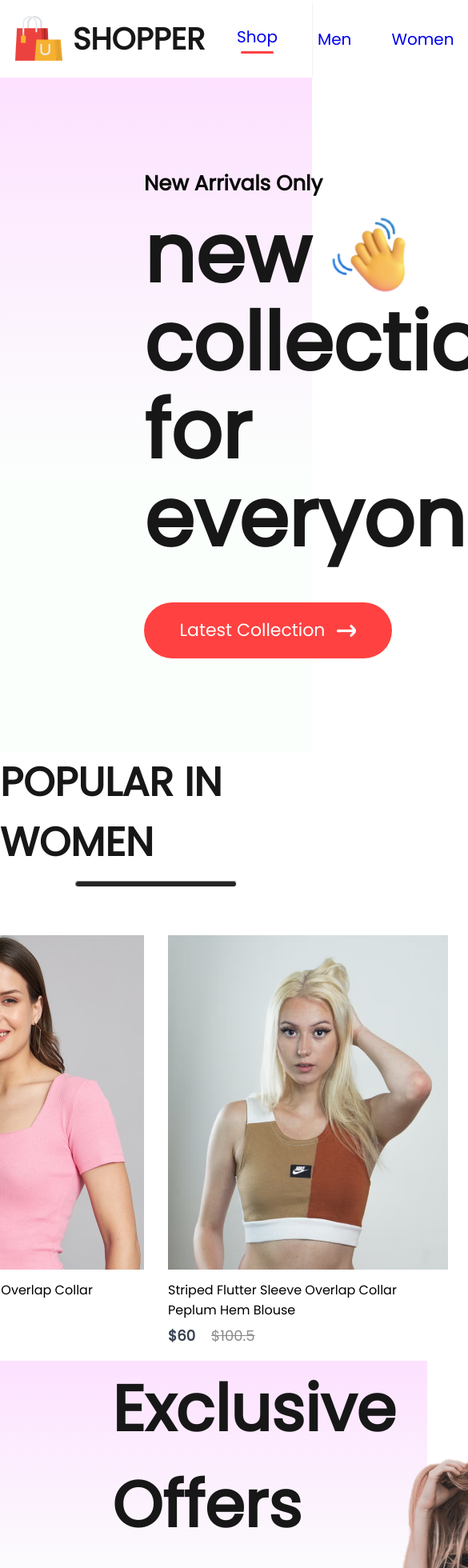
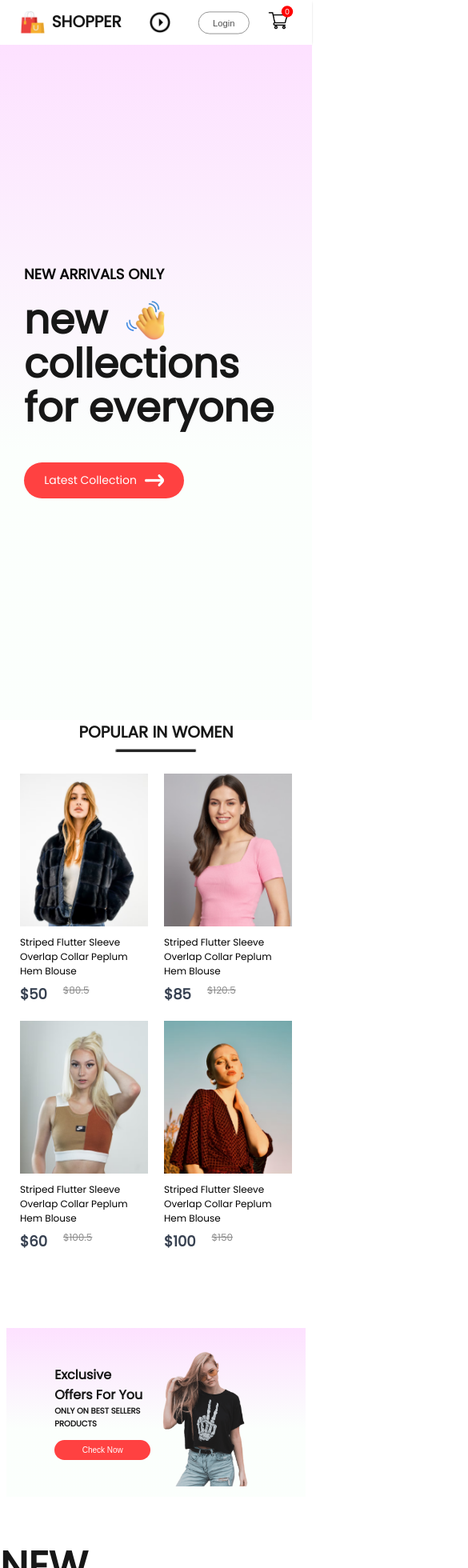
Before and after one commit to nguyenfrancis6/ecommerce, a React (Create React App) app in the folder frontend/: page / in a window 390 px wide. Shown: the top 1960 px of the page at 80% size, 585 px wide, since content can reach past the window. Built offline with nearby package versions, Linux system fonts and the light colour scheme.

Commit message:
added function to update cart quantity, dropdown menu toggle, and made navbar, item, hero, popular, and offer components responsive

```diff
--- a/frontend/src/Components/Hero/Hero.css
+++ b/frontend/src/Components/Hero/Hero.css
@@ -57,3 +57,117 @@
   align-items: center;
   justify-content: center;
 }
+
+@media(max-width:1280px){
+  .hero-left{
+    padding-left: 100px;
+  }
+
+  .hero-left h2{
+    font-size: 22px;
+  }
+
+  .hero-left p{
+    font-size: 60px;
+  }
+
+  .hero-hand-icon img{
+    width: 80px;
+  }
+
+  .hero-latest-btn{
+    gap: 10px;
+    width: 250px;
+    height: 60px;
+    margin-top: 20px;
+    font-size: 18px;
+  }
+
+  .hero-right img{
+    width: 500px;
+  }
+}
+
+@media(max-width:1024px){
+  .hero-left{
+    padding-left: 80px;
+  }
+
+  .hero-left h2{
+    font-size: 20px;
+  }
+
+  .hero-left p{
+    font-size: 50px;
+  }
+
+  .hero-hand-icon img{
+    width: 65px;
+  }
+
+  .hero-latest-btn{
+    width: 220px;
+    height: 50px;
+    font-size: 16px;
+  }
+
+  .hero-right img{
+    width: 400px;
+  }
+}
+
+@media(max-width:800px){
+  .hero-left{
+    padding-left: 30px;
+  }
+
+  .hero-left h2{
+    font-size: 16px;
+  }
+
+  .hero-left p{
+    font-size: 40px;
+  }
+
+  .hero-hand-icon img{
+    width: 50px;
+  }
+
+  .hero-latest-btn{
+    width: 175px;
+    height: 40px;
+    font-size: 13px;
+  }
+
+  .hero-right img{
+    width: 300px;
+  }
+}
+
+@media(max-width: 500px){
+  .hero{
+    flex-direction: column;
+  }
+
+  .hero-right{
+    display:none;
+  }
+
+  .hero-left h2{
+    font-size: 18px;
+  }
+
+  .hero-left p{
+    font-size: 50px;
+  }
+
+  .hero-hand-icon img{
+    width: 55px;
+  }
+
+  .hero-latest-btn{
+    width: 200px;
+    height: 45px;
+    font-size: 14px;
+  }
+}
--- a/frontend/src/Components/Hero/Hero.jsx
+++ b/frontend/src/Components/Hero/Hero.jsx
@@ -8,7 +8,7 @@
   return (
     <div className='hero'>
       <div className="hero-left">
-        <h2>New Arrivals Only</h2>
+        <h2>NEW ARRIVALS ONLY</h2>
         <div>
           <div className="hero-hand-icon">
              <p>new</p>
--- a/frontend/src/Components/Item/Item.css
+++ b/frontend/src/Components/Item/Item.css
@@ -1,5 +1,9 @@
 .item {
-  width: 350px;
+  width: 280px;
+}
+
+.item img{
+  width: 280px;
 }
 
 .item p{
@@ -28,3 +32,58 @@
   transform: scale(1.05);
   transition: 0.6s;
 }
+
+@media(max-width: 1280px){
+  .item{
+    width: 220px;
+    font-size: 14px;
+  }
+
+  .item img{
+    width: 220px;
+  }
+
+  .item-price-old{
+    font-size: 14px;
+  }
+}
+
+@media(max-width: 1024px){
+  .item{
+    width: 170px;
+    font-size: 13px;
+  }
+
+  .item img{
+    width: 170px;
+  }
+
+  .item-price-old{
+    font-size: 13px;
+  }
+}
+
+@media(max-width: 800px){
+  .item{
+    width: 120px;
+    font-size: 12px;
+  }
+
+  .item img{
+    width: 120px;
+  }
+
+  .item-price-old{
+    font-size: 12px;
+  }
+}
+
+@media(max-width: 500px){
+  .item{
+    width: 160px;
+  }
+
+  .item img{
+    width: 160px;
+  }
+}
--- a/frontend/src/Components/Navbar/Navbar.css
+++ b/frontend/src/Components/Navbar/Navbar.css
@@ -3,6 +3,7 @@
   justify-content: space-around;
   padding: 16px;
   box-shadow: 0 1px 3px -2px black;
+  align-items: center;
 }
 
 .nav-logo {
@@ -80,3 +81,119 @@
   background: red;
   color: white;
 }
+
+.nav-dropdown{
+  display: none;
+}
+
+@media(max-width: 1280px){
+  .navbar{
+    padding: 12px 50px;
+  }
+
+  .nav-logo img{
+    width: 40px;
+  }
+
+  .nav-logo p{
+    font-size: 25px;
+  }
+
+  .nav-menu {
+    gap: 30px;
+    font-size: 16px;
+  }
+
+  .nav-login-cart{
+    gap: 30px;
+  }
+
+  .nav-login-cart button{
+    width: 120px;
+    height: 45px;
+    font-size: 16px;
+  }
+
+  .nav-cart-count{
+    margin-left: -40px;
+    font-size: 12px;
+  }
+}
+
+@media(max-width: 1024px){
+  .navbar{
+    padding: 12px 30px;
+  }
+
+  .nav-menu{
+    gap: 25px;
+    font-size: 14px;
+  }
+
+  .nav-login-cart button{
+    width: 80px;
+    height: 35px;
+    font-size: 14px;
+  }
+
+  .nav-login-cart img{
+    width: 30px;
+  }
+
+  .nav-cart-count{
+    width: 18px;
+    height: 18px;
+
+  }
+}
+
+@media(max-width: 800px){
+  .navbar{
+    padding: 10px 0px;
+  }
+
+  .nav-dropdown{
+    display: block;
+    width: 30px;
+    rotate: -90deg;
+    transition: 0.5s;
+  }
+
+  .nav-menu{
+    display: none;
+    height: 80px;
+    width: 100%;
+    position: absolute;
+    background-color: white;
+    justify-content: center;
+    top:50px;
+  }
+
+  .nav-menu-visible{
+    display: flex;
+  }
+
+  .nav-dropdown.open{
+    transform: rotate(90deg);
+  }
+}
+
+@media(max-width: 500px){
+  .navbar{
+    padding: 8px 0px;
+    gap: 0;
+  }
+
+  .nav-logo{
+    transform: scale(0.8);
+  }
+
+  .nav-menu{
+    height: 70px;
+    top: 50px;
+  }
+
+  .nav-login-cart{
+    transform: scale(0.8);
+  }
+}
--- a/frontend/src/Components/Navbar/Navbar.jsx
+++ b/frontend/src/Components/Navbar/Navbar.jsx
@@ -1,12 +1,21 @@
-import { useState } from 'react'
+import { useState, useContext, useRef } from 'react'
 import './Navbar.css'
 import logo from '../assets/logo.png'
 import cart_icon from '../assets/cart_icon.png'
 import { Link } from 'react-router-dom'
+import { ShopContext } from '../../Context/ShopContext'
+import nav_dropdown from '../assets/nav_dropdown.png'
 
 export const Navbar = () => {
 
   const [menu, setMenu] = useState("shop")
+  const {getTotalCartItems} = useContext(ShopContext)
+  const menuRef = useRef();
+
+  const dropdown_toggle = (e) => {
+    menuRef.current.classList.toggle('nav-menu-visible')
+    e.target.classList.toggle('open');
+  }
 
   return (
     <div className='navbar'>
@@ -14,7 +23,8 @@
         <img src={logo} alt=""/>
         <p>SHOPPER</p>
       </div>
-      <ul className="nav-menu">
+      <img className='nav-dropdown' onClick={dropdown_toggle} src={nav_dropdown} alt="" />
+      <ul className="nav-menu" ref={menuRef}>
         <li onClick={() => {setMenu('shop')}}><Link style={{ textDecoration: 'none' }} to='/'>Shop</Link>{menu==="shop" ? <hr/> : <></>}</li>
         <li onClick={() => {setMenu('mens')}}><Link style={{ textDecoration: 'none' }} to='/mens'>Men</Link>{menu==="mens" ? <hr/> : <></>}</li>
         <li onClick={() => {setMenu('womens')}}><Link style={{ textDecoration: 'none' }} to='/womens'>Women</Link>{menu==="womens" ? <hr/> : <></>}</li>
@@ -23,7 +33,7 @@
       <div className="nav-login-cart">
         <Link to='/login'><button>Login</button></Link>
         <Link to='/cart'><img src={cart_icon} alt=""/></Link>
-        <div className="nav-cart-count">0</div>
+        <div className="nav-cart-count">{getTotalCartItems()}</div>
       </div>
     </div>
   )
--- a/frontend/src/Components/Offers/Offers.css
+++ b/frontend/src/Components/Offers/Offers.css
@@ -47,3 +47,112 @@
   justify-content: flex-end;
   padding-top: 50px;
 }
+
+@media (max-width: 1280px){
+  .offers{
+    padding: 0px 80px;
+    margin-bottom: 120px;
+  }
+
+  .offers-left h1{
+    font-size: 40px;
+  }
+
+  .offers-left p{
+    font-size: 18px;
+  }
+
+  .offers-right img{
+    width: 300px;
+  }
+
+  .offers-left button{
+    width: 220px;
+    height: 50px;
+    font-size: 18px;
+  }
+
+  .offers-right {
+    padding-top: 30px;
+  }
+}
+
+@media (max-width: 1024px){
+  .offers{
+    padding: 0px 60px;
+    margin-bottom: 80px;
+    height: 40vh;
+  }
+
+  .offers-left h1{
+    font-size: 30px;
+  }
+
+  .offers-left p{
+    font-size: 16px;
+  }
+
+  .offers-right img{
+    width: 200px;
+  }
+
+  .offers-left button{
+    width: 160px;
+    height: 40px;
+    font-size: 16px;
+  }
+
+  .offers-right {
+    padding-top: 10px;
+  }
+}
+
+@media (max-width: 800px){
+  .offers{
+    margin-bottom: 60px;
+  }
+
+  .offers-left h1{
+    font-size: 22px;
+  }
+
+  .offers-left p{
+    font-size: 13px;
+  }
+
+  .offers-right img{
+    width: 180px;
+  }
+
+  .offers-left button{
+    width: 140px;
+    height: 30px;
+    font-size: 12px;
+  }
+}
+
+@media (max-width: 500px){
+  .offers{
+    height: 25vh;
+    margin-bottom: 50px;
+  }
+
+  .offers-left h1{
+    font-size: 16px;
+  }
+
+  .offers-left p{
+    font-size: 10px;
+  }
+
+  .offers-right img{
+    width: 120px;
+  }
+
+  .offers-left button{
+    width: 120px;
+    height: 25px;
+    font-size: 10px;
+    margin-top: 12px;
+  }
+}
--- a/frontend/src/Components/Popular/Popular.css
+++ b/frontend/src/Components/Popular/Popular.css
@@ -24,3 +24,74 @@
   display: flex;
   gap: 30px;
 }
+
+@media (max-width:1280px){
+  .popular{
+    height: 70vh;
+  }
+
+  .popular h1{
+    font-size: 40px;
+  }
+
+  .popular hr{
+    width: 160px;
+    height: 4px;
+  }
+
+  .popular-item{
+    gap: 20px;
+    margin-top: 30px;
+  }
+}
+
+@media (max-width:1024px){
+  .popular{
+    height: 60vh;
+  }
+
+  .popular h1{
+    font-size: 30px;
+  }
+
+  .popular hr{
+    width: 120px;
+    height: 3px;
+  }
+
+  .popular-item{
+    gap: 15px;
+    margin-top: 20px;
+  }
+}
+
+@media (max-width:800px){
+  .popular{
+    height: 50vh;
+    gap: 6px;
+  }
+
+  .popular h1{
+    font-size: 20px;
+  }
+
+  .popular hr{
+    width: 100px;
+  }
+
+  .popular-item{
+    gap: 5px;
+  }
+}
+
+@media(max-width: 500px){
+  .popular{
+    height: 90vh;
+  }
+
+  .popular-item{
+    display: grid;
+    grid-template-columns: 1fr 1fr;
+    gap: 20px;
+  }
+}
--- a/frontend/src/Context/ShopContext.jsx
+++ b/frontend/src/Context/ShopContext.jsx
@@ -34,8 +34,19 @@
     return totalAmount;
   }
 
+  const getTotalCartItems = () => {
+    let totalItem = 0;
+    for(const item in cartItems){
+      if(cartItems[item] > 0){
+        totalItem += cartItems[item];
+      }
+    }
+    return totalItem;
+  }
+
 
   const contextValue = {
+    getTotalCartItems,
     getTotalCartAmount,
     all_product,
     cartItems,
```
Also changed, not shown: frontend/src/Components/assets/nav_dropdown.png (added).
